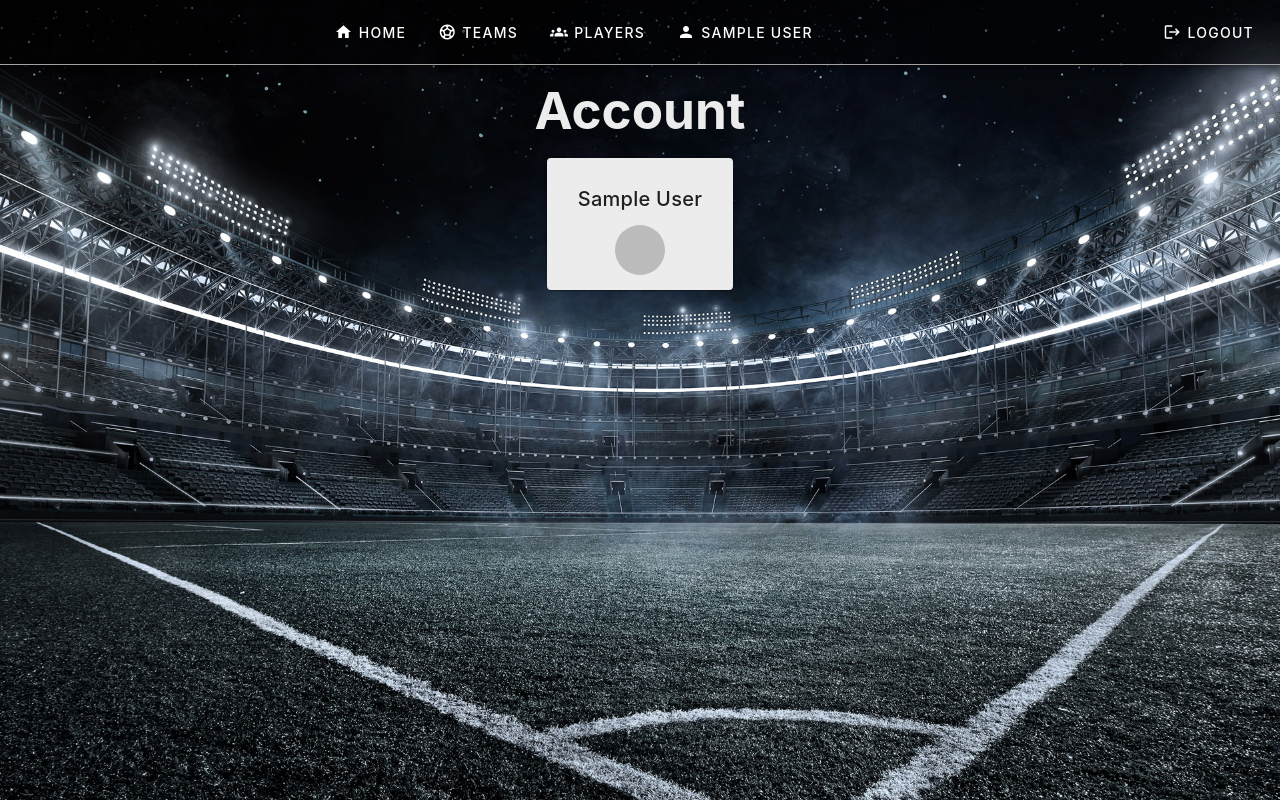
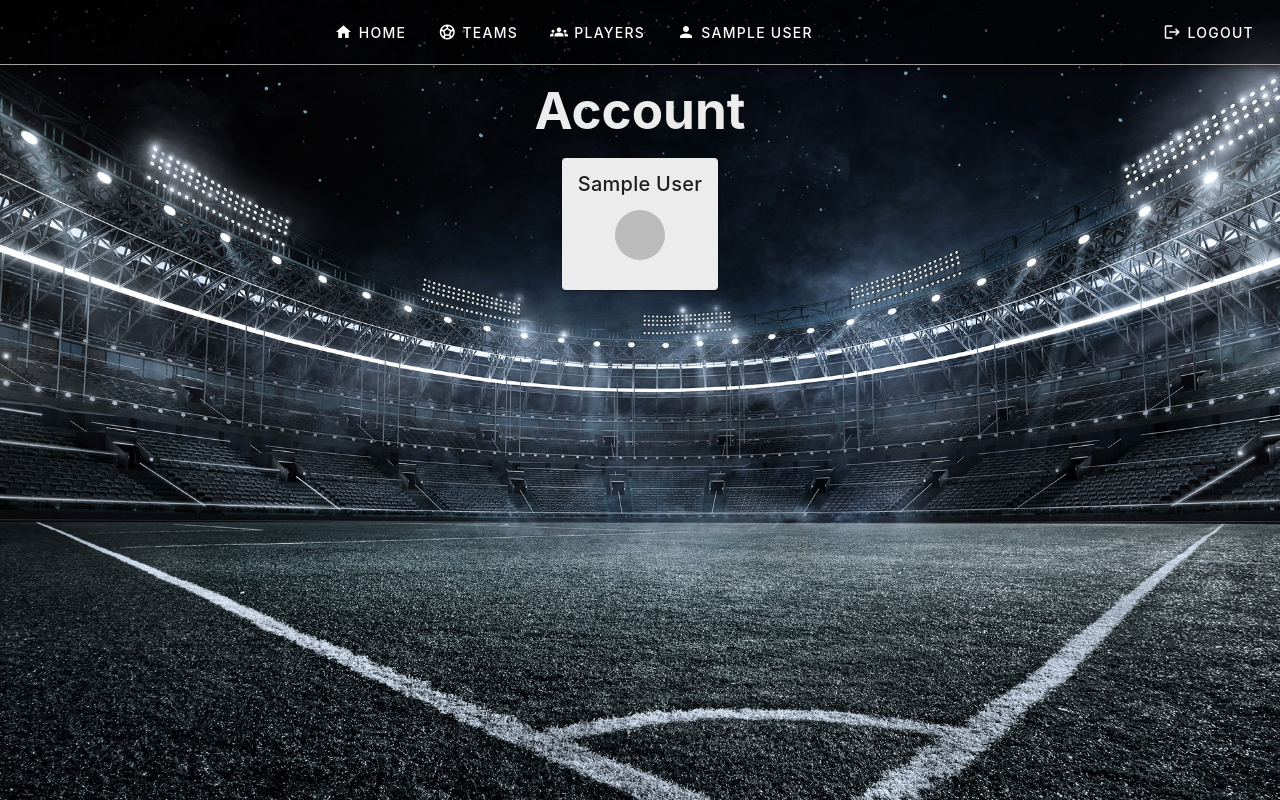
Before and after one commit to marcimerca/Football-Team-Building, a Vue app: page /account in a window 1280 px wide. Built offline with nearby package versions, Linux system fonts and the light colour scheme; no server answers; sample sign-in values are in the browser's storage.

Commit message:
decreased padding of user card

```diff
--- a/src/views/Account.vue
+++ b/src/views/Account.vue
@@ -29,8 +29,8 @@ h1 {
   color: rgb(236, 236, 236);
 }
 .user-card {
-  padding: 15px;
-  background-color: rgb(236, 236, 236);
+  padding-bottom: 30px;
+  background-color: rgba(236, 236, 236);
 }
 .avatar {
   margin-top: 10px;
```
